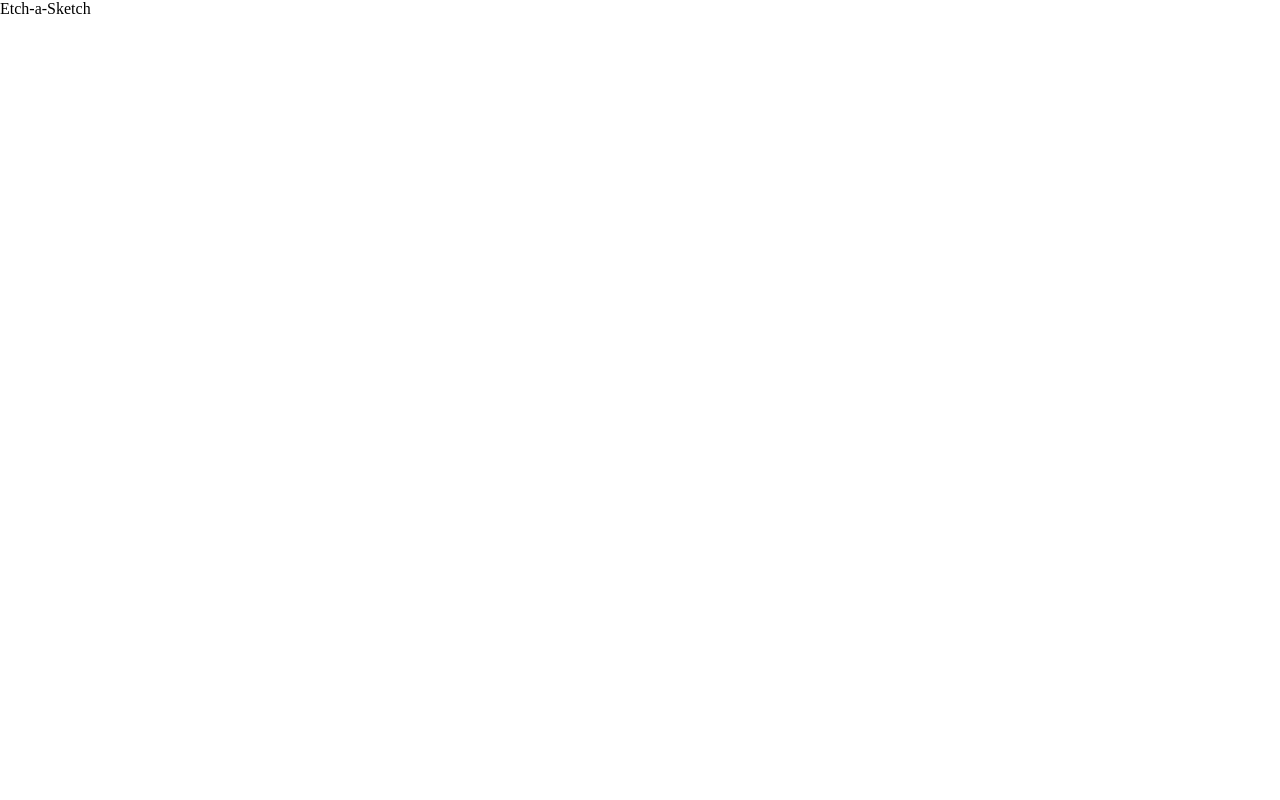
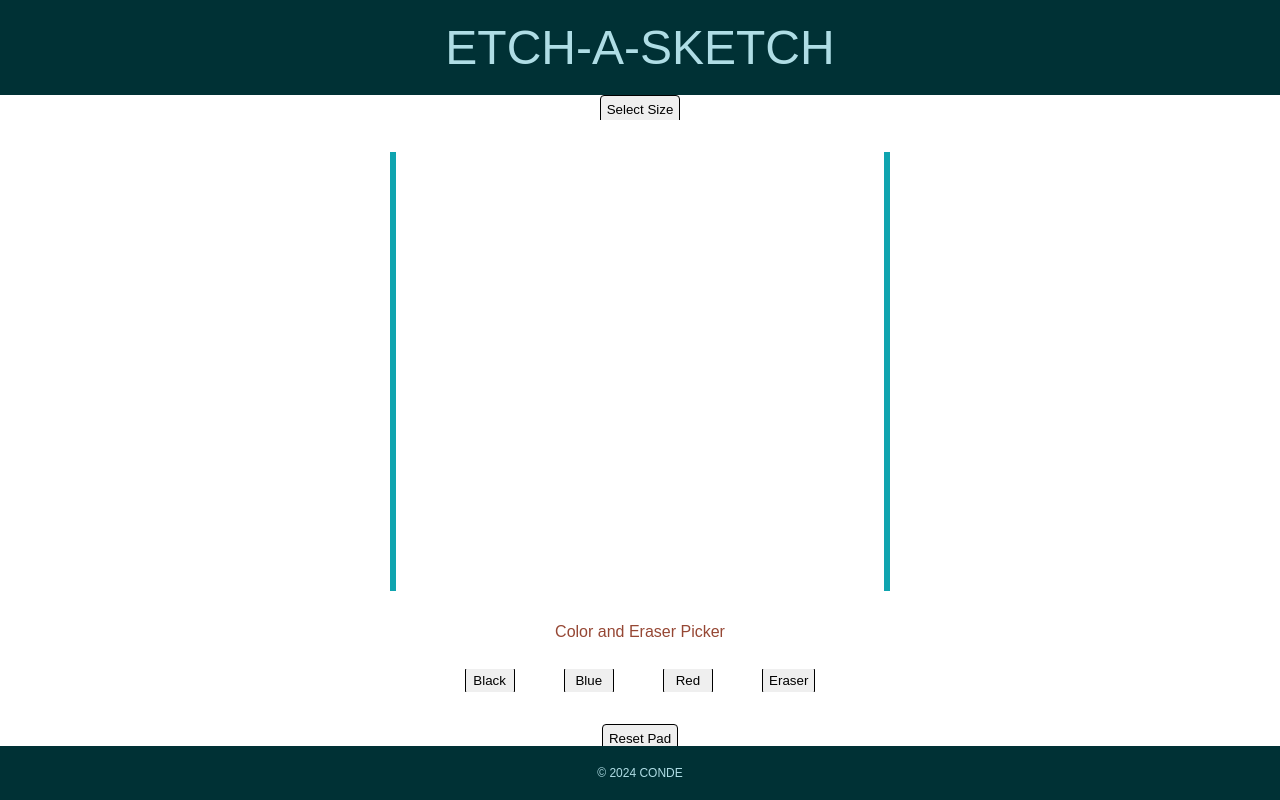
Before and after one commit to favioAC/etch-a-sketch, a plain HTML site: page index.html in a window 1280 px wide. Drawn offline with Linux system fonts and the light colour scheme; a web font is replaced by a local one.

Commit message:
Add sketch pad with color selection.
Added colors, eraser and reset button.  Also added
default pad size.  Added pad selection button, but
need to add event to prompt user for size.

```diff
--- a/index.html
+++ b/index.html
@@ -2,11 +2,36 @@
 <html lang="en">
     <head>
         <meta charset="UTF-8">
-        <tittle>Etch-a-Sketch</tittle>
+        <title>Etch-a-Sketch</title>
         <link rel="stylesheet" href="./style.css">
         <script src="./script.js" defer></script>
     </head>
     <body>
-
+        <div class="header">
+            <div class="title">Etch-a-Sketch</div>
+        </div>
+        <div class="content">
+            <div class="select-size">
+                <button class="size-btn">Select Size</button>
+            </div>
+            <div class="etch">
+                <div class="grid"></div>
+            </div>
+            <div class="color-selection">
+                <div class="color-selection-header">Color and Eraser Picker</div>
+                <div class="selections">
+                    <div class="btn"><button id="black" class="color-btn">Black</button></div>
+                    <div class="btn"><button id="blue" class="color-btn">Blue</button></div>
+                    <div class="btn"><button id="red" class="color-btn">Red</button></div>
+                    <div class="btn"><button id="eraser" class="color-btn">Eraser</button></div>
+                </div>
+                <div class="reset">
+                    <button class="reset-btn">Reset Pad</button>
+                </div>
+            </div>
+        </div>
+        <div class="footer">
+            <div class="footer-text">&copy 2024 Conde</div>
+        </div>
     </body>
 </html>
--- a/script.js
+++ b/script.js
@@ -0,0 +1,69 @@
+
+
+function createSquares(number) {
+    for (let i = 0; i < (numberOfSquare**0.5); i++) {
+        const row = document.createElement('div');
+        row.classList.add('row', 'square');
+        grid.appendChild(row);
+
+        for (let j = 0; j< (numberOfSquare**0.5); j++) {
+            const column = document.createElement('div');
+            column.classList.add('column', 'square');
+            row.appendChild(column);
+        }
+    }
+}
+
+function addListener () {
+    btn.forEach(btn => btn.addEventListener('mousedown', mouseUp));
+}
+
+function mouseUp () {
+    this.classList.add('btn-clicked');
+    this.addEventListener('mouseup', (e) => this.classList.remove('btn-clicked'));
+    this.addEventListener('mouseleave', (e) => this.classList.remove('btn-clicked'));
+    colorPicker(this.id);
+}
+
+function colorPicker(pick) {
+    color = pick === 'eraser' ? '#fff'
+        : pick === 'black' ? '#000'
+        : pick === 'blue' ? '#0000ff'
+        : '#ff0000';
+}
+
+function addHover () {
+    square.forEach(square => square.addEventListener('mouseenter', sketch));
+}
+
+function sketch (square) {
+    this.style.backgroundColor = color;
+}
+
+function getPadSize () {
+
+}
+
+function resetPad () {
+    square.forEach(square => square.style.backgroundColor = '#fff');
+    color = '#fff';
+}
+
+let numberOfSquare = 2401;
+let color = '';
+
+const size = document.querySelector('.size-btn');
+size.addEventListener('click', getPadSize)
+
+const grid = document.querySelector('.grid');
+const btn = Array.from(document.querySelectorAll('.color-btn'));
+
+const reset = document.querySelector('.reset-btn');
+reset.addEventListener('click', resetPad)
+
+createSquares(numberOfSquare);
+
+const square = Array.from(document.querySelectorAll('.column.square'));
+
+addListener ();
+addHover ();
--- a/style.css
+++ b/style.css
@@ -1,7 +1,119 @@
+@import url('https://fonts.googleapis.com/css2?family=Platypi:wght@450');
+
 *,
 *::before,
 *::after {
     box-sizing: border-box;
     padding: 0;
     margin: 0;
+    overflow: hidden;
+    oudtline: 2px solid red;
+    font-family: 'Platypi', sans-serif;
 }
+
+body {
+    height: 100vh;
+    display: flex;
+    flex-direction: column;
+    justify-content: space-between;
+    align-items: stretch;
+}
+
+.header {
+    display: flex;
+    justify-content: center;
+    align-items: center;
+    padding: 20px 0;
+    background-color: #003135;
+    color: #afdde5;
+}
+.title {
+    font-size: 48px;
+    text-transform: uppercase;
+}
+
+.content {
+    flex: 1;
+    display: flex;
+    flex-direction: column;
+    justify-content: center;
+    align-items: center;
+    gap: 2rem;
+}
+
+.etch {
+    width: 500px;
+    height: 500px;
+    display: flex;
+    justify-content: center;
+    align-items: center;
+    background-color: white;
+}
+
+.grid {
+    display: flex;
+    flex-direction: column;
+    doutline: 6px solid #0fa4af;
+    border: 6px solid #0fa4af;
+    border-radius: 10px;
+    justify-content: center;
+    align-items: center;
+}
+
+.row {
+    display: flex;
+}
+
+.column {
+    width: 10px;
+    height: 10px;
+}
+
+.color-selection {
+    background-color: white;
+    display: flex;
+    flex-direction: column;
+    justify-content: space-around;
+    align-items: center;
+    width: 500px;
+    height: auto;
+    gap: 2rem;
+}
+
+.color-selection-header {
+    color: #964734;
+
+}
+
+.selections {
+    display: flex;
+    width: 80%;
+    justify-content: space-around;
+    align-items: center;
+}
+
+.color-btn, .reset-btn, .size-btn {
+    padding: 6px;
+    min-width: 50px;
+    border: 1px solid #000;
+    border-radius: 4px;
+}
+
+.btn-clicked {
+    background-color: #000;
+    color: #fff;
+}
+
+.footer {
+    display: flex;
+    justify-content: center;
+    align-items: center;
+    padding: 20px 0;
+    background-color: #003135;
+    color: #afdde5;
+}
+
+.footer-text {
+    font-size: 12px;
+    text-transform: uppercase;
+}
```
